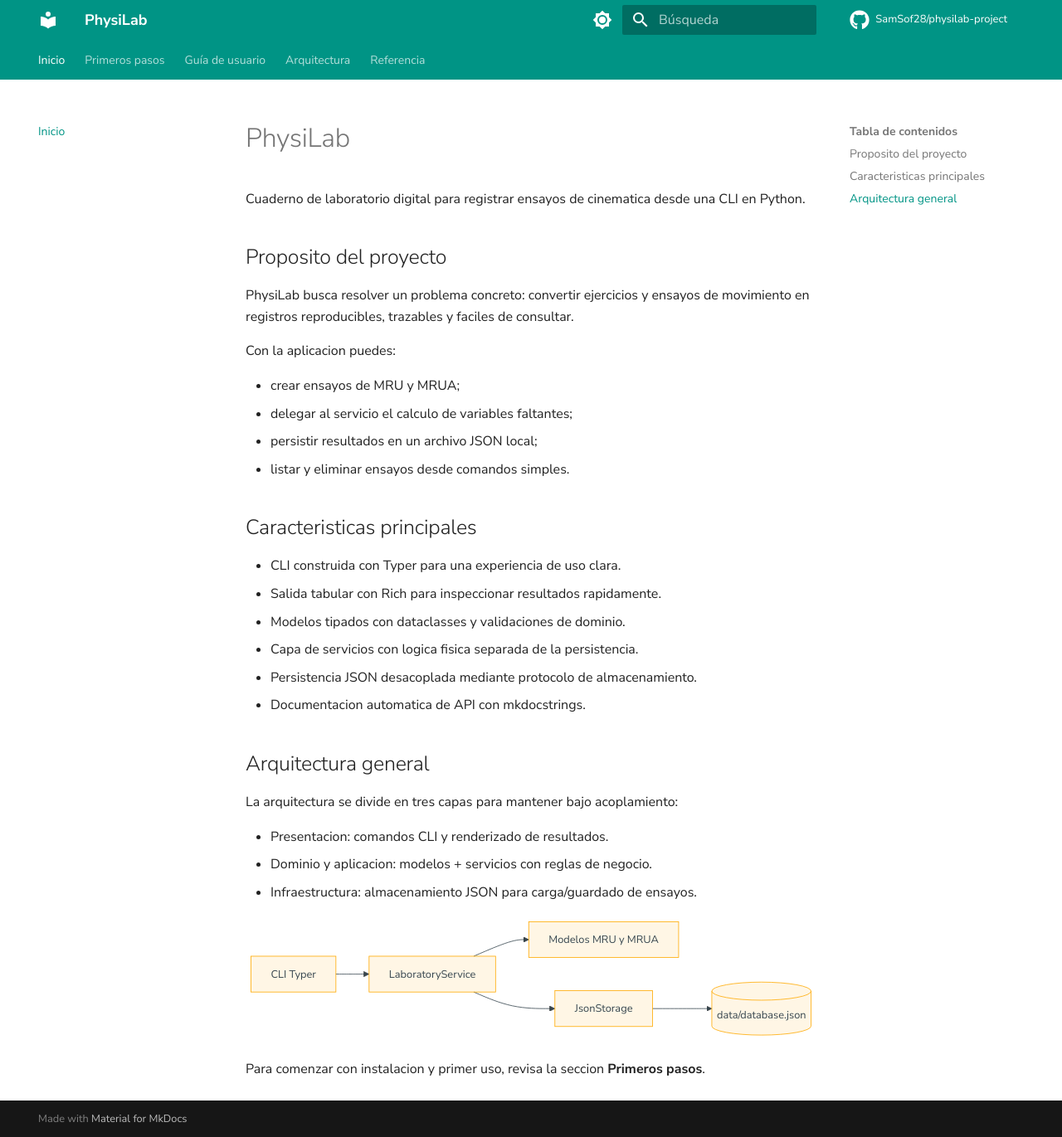
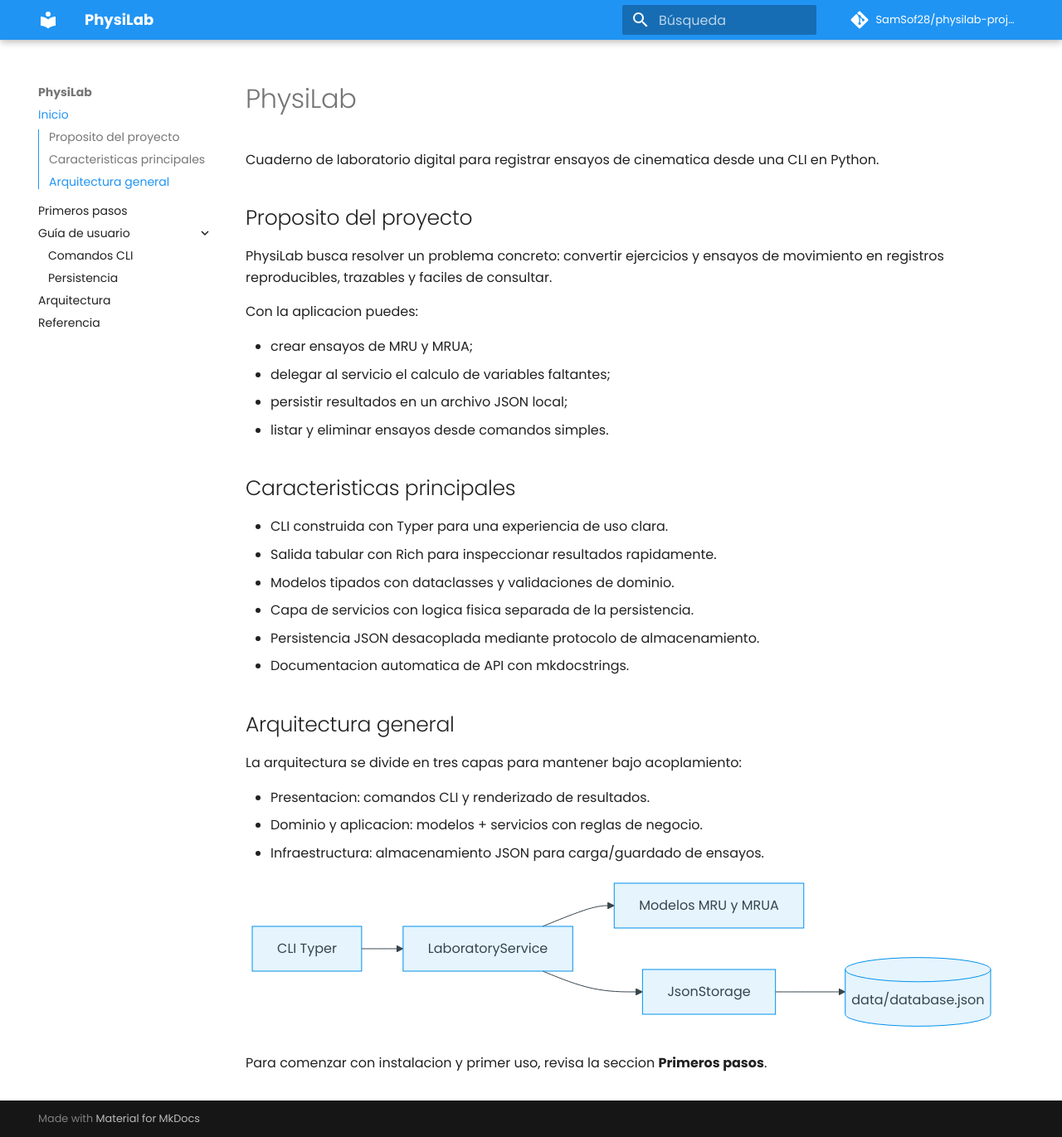
Before and after one commit to SamSof28/physilab-project, an MkDocs documentation site: the page built from docs/index.md, in a window 1280 px wide and 1371 px high. Shown: the whole window at 83% size. Built offline with MkDocs 1.6.1 and Material for MkDocs 9.7.7, drawn with Linux system fonts in a browser that asks for light colours; comment, search, counter and statistics services are not loaded.

Commit message:
Remove outdated user guide and API reference documentation; update mkdocs.yml for improved theme and navigation settings.

```diff
--- a/mkdocs.yml
+++ b/mkdocs.yml
@@ -8,30 +8,16 @@
   name: material
   language: es
   font:
-    text: Nunito Sans
-    code: JetBrains Mono
-  icon:
-    repo: fontawesome/brands/github
+    text: Poppins
+    code: Fira Code
   features:
-    - navigation.tabs
-    - navigation.sections
     - navigation.expand
-    - navigation.top
     - content.code.copy
-    - content.tabs.link
+    - toc.integrate
   palette:
     - scheme: default
-      primary: teal
-      accent: amber
-      toggle:
-        icon: material/brightness-7
-        name: Cambiar a modo oscuro
-    - scheme: slate
-      primary: teal
-      accent: amber
-      toggle:
-        icon: material/brightness-4
-        name: Cambiar a modo claro
+      primary: blue
+      accent: light blue
 
 plugins:
   - search
@@ -49,9 +35,6 @@
   - Arquitectura: architecture.md
   - Referencia: reference.md
 
-extra_css:
-  - assets/stylesheets/extra.css
-
 markdown_extensions:
   - admonition
   - pymdownx.details
```
Also changed, not shown: docs/guia_usuario.md (deleted, +0 -3 lines), docs/referencia/api.md (deleted, +0 -1 lines).
